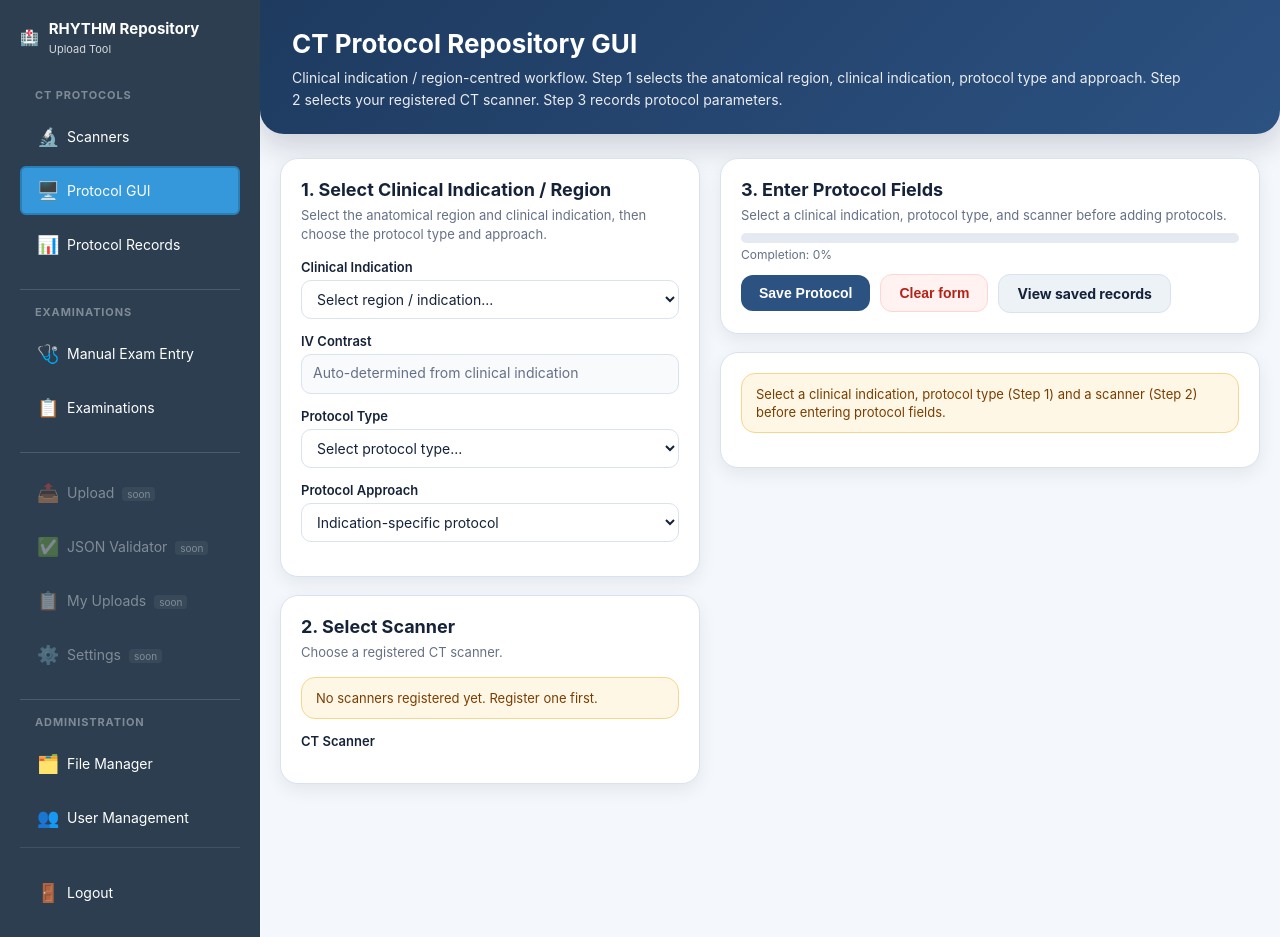
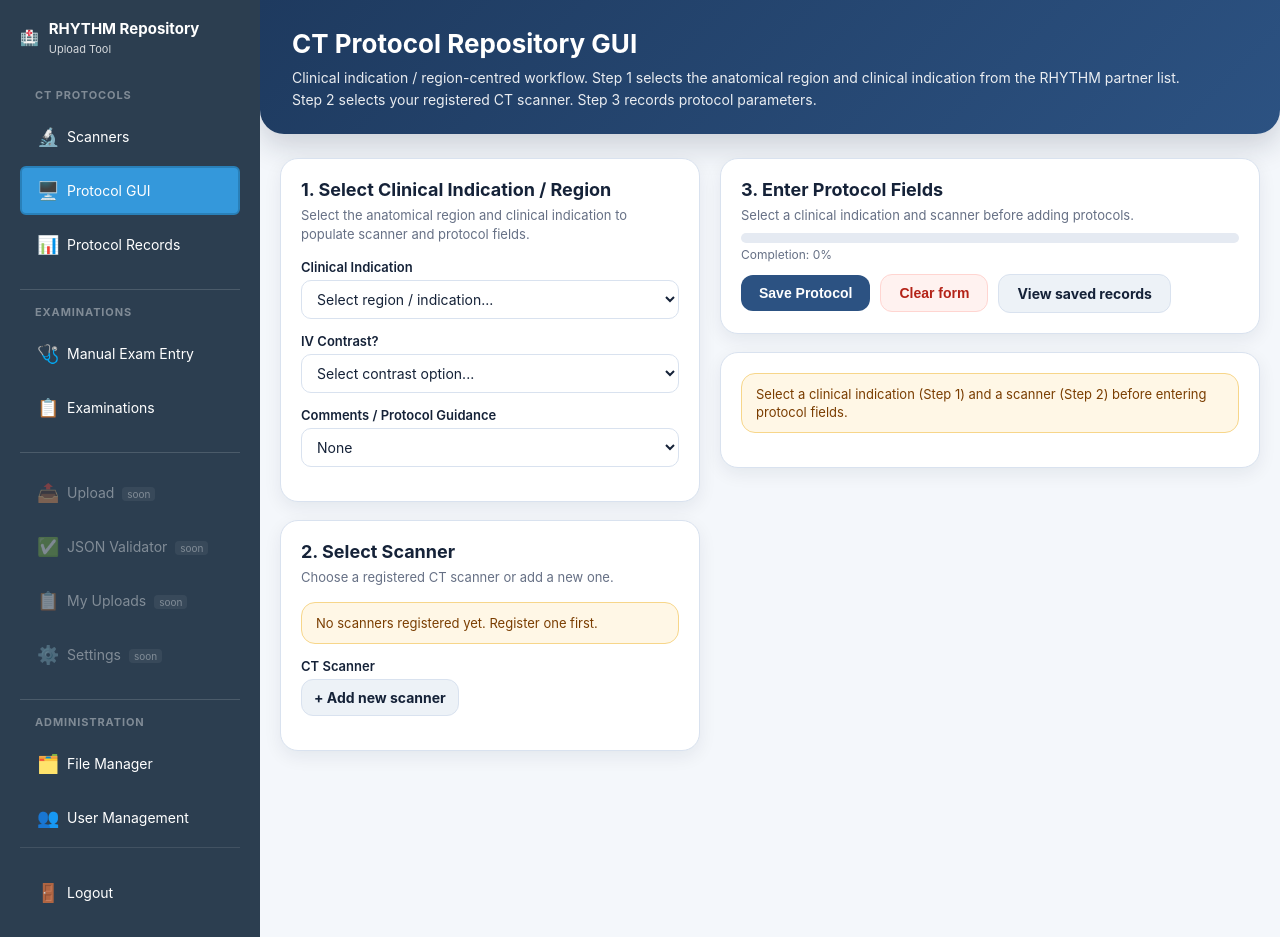
Before and after one commit to jsfakian/rhythm, a Django app: page /protocols/gui/ in a window 1280 px wide. Run offline with Django 5.2, Linux system fonts and the light colour scheme; the visitor is signed in with stand-in values (Sample User, id 1); data that the repository does not hold is empty; parts of the project's set-up code (start-up, migrations or seed data) failed here and were passed over.

Commit message:
feat: apply CT Protocol GUI changes from fix-problems branch
- Clinical indication dropdown populates IV contrast and comments options
  dynamically from ClinicalIndicationRow data instead of static fields
- Protocol type tabs rendered in Section 3 (not a dropdown in Step 1)
- Removed Protocol Type dropdown, Protocol Approach replaced by data-driven comments
- Added "+ Add new scanner" shortcut link in Step 2
- Protocol fields: added protocol_name, number_of_phases, scan_fov selects;
  kernel_class and reconstruction_algorithm now use choice dropdowns
- Completion tracking updated to include new fields

Co-Authored-By: Claude Sonnet 4.6 <noreply@anthropic.com>

```diff
--- a/ct_upload_platform/templates/uploads/protocol_clinical_gui.html
+++ b/ct_upload_platform/templates/uploads/protocol_clinical_gui.html
@@ -39,14 +39,22 @@
             border-color: var(--primary2); box-shadow: 0 0 0 3px rgba(40,75,122,.12);
         }
         .field-row textarea { min-height: 68px; resize: vertical; }
-        .contrast-display {
-            padding: 9px 11px; background: #f8fafc; border: 1px solid var(--border);
-            border-radius: 10px; font-size: 14px; min-height: 40px;
-        }
         .notice { background: var(--warn-bg); border: 1px solid #f7d68a; color: #7a3d00; padding: 11px 14px; border-radius: 14px; font-size: 13px; margin-bottom: 14px; line-height: 1.4; }
         .info-box { background: var(--accent); border: 1px solid #c7dbff; color: var(--primary); padding: 11px 14px; border-radius: 14px; font-size: 13px; margin-top: 14px; line-height: 1.4; }
         .success-box { background: var(--ok-bg); border: 1px solid #b7e4c7; color: var(--ok); padding: 11px 14px; border-radius: 14px; font-size: 13px; margin-bottom: 14px; }
         .danger-box { background: var(--danger-bg); border: 1px solid #ffd5d1; color: var(--danger); padding: 11px 14px; border-radius: 14px; font-size: 13px; margin-bottom: 14px; }
+        .scanner-select-row { display: flex; gap: 8px; align-items: flex-end; }
+        .scanner-select-row select { flex: 1; }
+        .tabs { display: flex; gap: 6px; flex-wrap: wrap; margin-bottom: 16px; background: #edf2f7; padding: 6px; border-radius: 14px; }
+        .tab-btn {
+            background: transparent; color: #344054; border: 1px solid transparent;
+            padding: 8px 14px; border-radius: 10px; cursor: pointer; font-weight: 600;
+            font-size: 13px; transition: all .15s;
+        }
+        .tab-btn.active { background: white; color: var(--primary); border-color: var(--border); box-shadow: 0 3px 8px rgba(21,34,56,.08); }
+        .fields-grid { display: grid; grid-template-columns: repeat(3, 1fr); gap: 14px; }
+        .fields-grid .full { grid-column: 1/-1; }
+        .fields-grid .half { grid-column: span 2; }
         .progress-bar-wrap { height: 10px; background: #e5eaf2; border-radius: 999px; overflow: hidden; margin-top: 8px; }
         .progress-bar { height: 100%; background: var(--primary2); width: 0%; transition: width .2s; }
         .form-actions { display: flex; gap: 10px; flex-wrap: wrap; margin-top: 16px; align-items: center; }
@@ -61,15 +69,12 @@
         .btn-records { background: #edf2f7; color: var(--text); border: 1px solid var(--border); }
         .exists-banner { display: none; }
         .exists-banner.visible { display: block; }
-        .fields-grid { display: grid; grid-template-columns: repeat(3, 1fr); gap: 14px; }
-        .fields-grid .full { grid-column: 1/-1; }
-        .fields-grid .half { grid-column: span 2; }
         @media(max-width:1100px) {
             .gui-layout { grid-template-columns: 1fr; }
             .sticky-col { position: static; }
             .fields-grid { grid-template-columns: 1fr 1fr; }
         }
-        @media(max-width:640px) { .fields-grid { grid-template-columns: 1fr; } }
+        @media(max-width:640px) { .fields-grid { grid-column: 1fr; } }
     </style>
 </head>
 <body>
@@ -78,7 +83,7 @@
     <div class="main-content">
         <div class="gui-header">
             <h1>CT Protocol Repository GUI</h1>
-            <p>Clinical indication / region-centred workflow. Step 1 selects the anatomical region, clinical indication, protocol type and approach. Step 2 selects your registered CT scanner. Step 3 records protocol parameters.</p>
+            <p>Clinical indication / region-centred workflow. Step 1 selects the anatomical region and clinical indication from the RHYTHM partner list. Step 2 selects your registered CT scanner. Step 3 records protocol parameters.</p>
         </div>
         <div class="gui-layout">
             <!-- Left sticky column -->
@@ -86,32 +91,18 @@
                 <!-- Step 1 -->
                 <div class="gui-card">
                     <h2>1. Select Clinical Indication / Region</h2>
-                    <p class="desc">Select the anatomical region and clinical indication, then choose the protocol type and approach.</p>
+                    <p class="desc">Select the anatomical region and clinical indication to populate scanner and protocol fields.</p>
                     <div class="field-row">
                         <label>Clinical Indication</label>
                         <select id="cl_clinical" onchange="onClinicalChange()"><option value="">Select region / indication...</option></select>
                     </div>
                     <div class="field-row">
-                        <label>IV Contrast</label>
-                        <div class="contrast-display">
-                            <span id="contrastDisplayText" style="color:var(--muted);">Auto-determined from clinical indication</span>
-                        </div>
+                        <label>IV Contrast?</label>
+                        <select id="cl_contrast" onchange="onStep1Change()"><option value="">Select contrast option...</option></select>
                     </div>
                     <div class="field-row">
-                        <label>Protocol Type</label>
-                        <select id="cl_protocol_type" onchange="onProtocolTypeChange()">
-                            <option value="">Select protocol type...</option>
-                            <option value="PEDIATRIC_HEAD">Pediatric Head</option>
-                            <option value="PEDIATRIC_BODY">Pediatric Body</option>
-                            <option value="YOUNG_ADULT">Young Adult</option>
-                        </select>
-                    </div>
-                    <div class="field-row">
-                        <label>Protocol Approach</label>
-                        <select id="cl_comments" onchange="onStep1Change()">
-                            <option value="Indication-specific protocol">Indication-specific protocol</option>
-                            <option value="Anatomical protocol">Anatomical protocol</option>
-                        </select>
+                        <label>Comments / Protocol Guidance</label>
+                        <select id="cl_comments" onchange="onStep1Change()"><option value="">None</option></select>
                     </div>
                     <div id="clinicalPreview" class="info-box" style="display:none;"></div>
                 </div>
@@ -119,11 +110,14 @@
                 <!-- Step 2 -->
                 <div class="gui-card">
                     <h2>2. Select Scanner</h2>
-                    <p class="desc">Choose a registered CT scanner.</p>
+                    <p class="desc">Choose a registered CT scanner or add a new one.</p>
                     <div id="noScannersNotice" class="notice" style="display:none;">No scanners registered yet. Register one first.</div>
                     <div class="field-row">
                         <label>CT Scanner</label>
-                        <select id="scanner_select" onchange="onScannerChange()"><option value="">Select scanner...</option></select>
+                        <div class="scanner-select-row">
+                            <select id="scanner_select" onchange="onScannerChange()"><option value="">Select scanner...</option></select>
+                            <a href="/scanners/create/?next=/protocols/gui/" class="btn-gui btn-records" style="white-space:nowrap;text-decoration:none;padding:9px 12px;">+ Add new scanner</a>
+                        </div>
                     </div>
                     <div id="scannerPreview" style="display:none;margin-top:8px;font-size:13px;color:var(--muted);"></div>
                 </div>
@@ -136,7 +130,7 @@
                     <div style="display:flex;justify-content:space-between;align-items:flex-start;flex-wrap:wrap;gap:12px;">
                         <div style="flex:1;">
                             <h2>3. Enter Protocol Fields</h2>
-                            <p id="protocolContextText" class="desc" style="margin-bottom:6px;">Select a clinical indication, protocol type, and scanner before adding protocols.</p>
+                            <p id="protocolContextText" class="desc" style="margin-bottom:6px;">Select a clinical indication and scanner before adding protocols.</p>
                             <div class="progress-bar-wrap"><div class="progress-bar" id="progressBar"></div></div>
                             <div style="font-size:12px;color:var(--muted);margin-top:4px;">Completion: <span id="completionPct">0%</span></div>
                         </div>
@@ -157,10 +151,11 @@
                     <div id="successBanner" class="success-box" style="display:none;margin-top:14px;"></div>
                 </div>
 
-                <!-- Protocol fields -->
+                <!-- Protocol tabs + fields -->
                 <div class="gui-card">
-                    <div id="protocolBlocked" class="notice">Select a clinical indication, protocol type (Step 1) and a scanner (Step 2) before entering protocol fields.</div>
+                    <div id="protocolBlocked" class="notice">Select a clinical indication (Step 1) and a scanner (Step 2) before entering protocol fields.</div>
                     <div id="protocolFormWrap" style="display:none;">
+                        <div class="tabs" id="protocolTabs"></div>
                         <div id="protocolFields"></div>
                     </div>
                 </div>
@@ -177,14 +172,16 @@ const PROTOCOL_CHOICES = {{ protocol_choices_json|safe }};
 const MANUFACTURER_OPTIONS = {{ manufacturer_options_json|safe }};
 const MA_INPUT_SPECS = {{ ma_input_specs_json|safe }};
 const CSRF_TOKEN = '{{ csrf_token }}';
+// Derived lookup helpers populated from CLINICAL_ROWS for convenience
+const ANATOMICAL_REGIONS = [...new Set(CLINICAL_ROWS.map(r => r.anatomical_region))];
+const CLINICAL_INDICATIONS = [...new Set(CLINICAL_ROWS.map(r => r.clinical_indication))];
 
 const OTHER_VAL = "Other: Please Specify";
-const AUTO_KVP_PASSIVE = new Set(['Off', 'Not Available', '']);
 
 let state = {
-    region: "", indication: "", contrast: "", comments: "Indication-specific protocol",
+    region: "", indication: "", contrast: "", comments: "",
     scannerId: "",
-    activeTab: "",
+    activeTab: Object.keys(PROTOCOL_TABS)[0],
     fields: {},
 };
 
@@ -201,7 +198,6 @@ function initStep1() {
     const pairs = unique(CLINICAL_ROWS.map(r => `${r.anatomical_region} / ${r.clinical_indication}`));
     const current = state.region && state.indication ? `${state.region} / ${state.indication}` : '';
     setSelect(document.getElementById('cl_clinical'), pairs, 'Select region / indication...', current);
-    state.comments = document.getElementById('cl_comments').value;
 }
 
 function onClinicalChange() {
@@ -213,36 +209,29 @@ function onClinicalChange() {
     } else {
         state.region = ""; state.indication = "";
     }
-    // Auto-determine contrast from the matching clinical row
+    state.contrast = ""; state.comments = "";
     const matches = CLINICAL_ROWS.filter(r => r.anatomical_region === state.region && r.clinical_indication === state.indication);
-    const contrastEl = document.getElementById('contrastDisplayText');
-    if (matches.length > 0) {
-        const rawContrast = matches[0].iv_contrast;
-        state.contrast = rawContrast.split(',')[0].trim();
-        contrastEl.textContent = rawContrast;
-        contrastEl.style.color = 'var(--text)';
-    } else {
-        state.contrast = '';
-        contrastEl.textContent = 'Auto-determined from clinical indication';
-        contrastEl.style.color = 'var(--muted)';
+    // IV contrast options — auto-select when only one option available
+    const contrastOpts = unique(matches.flatMap(r => r.iv_contrast.split(',').map(s => s.trim())));
+    setSelect(document.getElementById('cl_contrast'), contrastOpts, 'Select contrast option...', '');
+    if (contrastOpts.length === 1) {
+        document.getElementById('cl_contrast').value = contrastOpts[0];
+        state.contrast = contrastOpts[0];
     }
-    updatePreview();
-    updateProtocolContext();
-}
-
-function onProtocolTypeChange() {
-    const newType = document.getElementById('cl_protocol_type').value;
-    if (newType !== state.activeTab) {
-        state.activeTab = newType;
-        state.fields = {};
+    // Comments from data
+    const commentOpts = unique(matches.map(r => r.comments).filter(Boolean));
+    setSelect(document.getElementById('cl_comments'), commentOpts, 'None', '');
+    if (commentOpts.length === 1) {
+        document.getElementById('cl_comments').value = commentOpts[0];
+        state.comments = commentOpts[0];
     }
-    updateProtocolContext();
+    updatePreview(); updateProtocolContext();
 }
 
 function onStep1Change() {
+    state.contrast = document.getElementById('cl_contrast').value;
     state.comments = document.getElementById('cl_comments').value;
-    updatePreview();
-    updateProtocolContext();
+    updatePreview(); updateProtocolContext();
     // Re-sync the locked contrast field if the protocol form is already visible
     const mappedContrast = mapContrastFromIV(state.contrast);
     const sel = document.getElementById('fld_contrast');
@@ -251,11 +240,9 @@ function onStep1Change() {
 
 function updatePreview() {
     const box = document.getElementById('clinicalPreview');
-    if (state.region && state.indication) {
+    if (state.region && state.indication && state.contrast) {
         box.style.display = 'block';
-        box.innerHTML = `<strong>Selected:</strong> ${esc(state.region)} — ${esc(state.indication)}`
-            + (state.contrast ? `<br><strong>IV contrast:</strong> ${esc(state.contrast)}` : '')
-            + (state.comments ? `<br><strong>Approach:</strong> ${esc(state.comments)}` : '');
+        box.innerHTML = `<strong>Selected:</strong> ${esc(state.region)} — ${esc(state.indication)}<br><strong>IV contrast:</strong> ${esc(state.contrast)}${state.comments ? `<br><strong>Comments:</strong> ${esc(state.comments)}` : ''}`;
     } else {
         box.style.display = 'none';
     }
@@ -275,6 +262,7 @@ function initStep2() {
 
 function onScannerChange() {
     state.scannerId = document.getElementById('scanner_select').value;
+    // Clear manufacturer-specific fields so stale values from a previous scanner don't carry over
     delete state.fields['auto_kvp_selection'];
     delete state.fields['auto_ma_modulation'];
     const scanner = SCANNERS.find(s => s.id === state.scannerId);
@@ -290,14 +278,28 @@ function onScannerChange() {
 
 /* ── Step 3 ── */
 function updateProtocolContext() {
-    const ready = state.region && state.indication && state.scannerId && state.activeTab;
+    const ready = state.region && state.indication && state.contrast && state.scannerId;
     document.getElementById('protocolBlocked').style.display = ready ? 'none' : 'block';
     document.getElementById('protocolFormWrap').style.display = ready ? 'block' : 'none';
     if (!ready) return;
     const scanner = SCANNERS.find(s => s.id === state.scannerId);
-    const tabLabels = { PEDIATRIC_HEAD: 'Pediatric Head', PEDIATRIC_BODY: 'Pediatric Body', YOUNG_ADULT: 'Young Adult' };
     document.getElementById('protocolContextText').innerHTML =
-        `Selected: <strong>${esc(state.region)} / ${esc(state.indication)}</strong> &nbsp;&middot;&nbsp; Type: <strong>${esc(tabLabels[state.activeTab] || state.activeTab)}</strong> &nbsp;&middot;&nbsp; Scanner: <strong>${esc(scanner ? scanner.display : '')}</strong>`;
+        `Selected: <strong>${esc(state.region)} / ${esc(state.indication)}</strong> &nbsp;&middot;&nbsp; Scanner: <strong>${esc(scanner ? scanner.display : '')}</strong>`;
+    renderTabs();
+    renderFields();
+}
+
+function renderTabs() {
+    const container = document.getElementById('protocolTabs');
+    container.innerHTML = Object.entries(PROTOCOL_TABS).map(([key, tab]) =>
+        `<button class="tab-btn${key===state.activeTab?' active':''}" onclick="setTab('${key}')">${esc(tab.label)}</button>`
+    ).join('');
+}
+
+function setTab(key) {
+    state.activeTab = key;
+    state.fields = {};
+    renderTabs();
     renderFields();
 }
 
@@ -344,32 +346,6 @@ function mapContrastFromIV(ivContrast) {
     return /non/i.test(ivContrast) ? 'No Contrast' : 'Contrast-Enhanced';
 }
 
-function isAutoKvpActive() {
-    const val = state.fields['auto_kvp_selection'] || '';
-    return val && !AUTO_KVP_PASSIVE.has(val);
-}
-
-function renderKvpFields() {
-    if (isAutoKvpActive()) {
-        const kvpOpts = getOptions('kvp').filter(o => !/dual|spectral|other/i.test(o));
-        const refKvpVal = state.fields['kvp'] || '';
-        const tissueVal = esc(state.fields['tissue_of_interest'] || '');
-        return `<div class="field-row">
-            <label>Ref. kVp</label>
-            <select id="fld_kvp" onchange="onFieldChange('kvp')">
-                <option value="">Select...</option>
-                ${kvpOpts.map(o => `<option value="${esc(o)}"${o===refKvpVal?' selected':''}>${esc(o)}</option>`).join('')}
-            </select>
-        </div>
-        <div class="field-row">
-            <label>Tissue of interest</label>
-            <input type="text" id="fld_tissue_of_interest" value="${tissueVal}" placeholder="e.g. Soft tissue imaging" oninput="onFieldChange('tissue_of_interest')" />
-        </div>`;
-    } else {
-        return makeSelect('kvp', getOptions('kvp'), 'kVp', false);
-    }
-}
-
 function onCombinedEgAgChange() {
     const idx = parseInt(document.getElementById('fld_eg_ag').value);
     const tab = PROTOCOL_TABS[state.activeTab];
@@ -403,7 +379,10 @@ function renderFields() {
         </select>
     </div>`;
 
+    if (!state.fields['number_of_phases']) state.fields['number_of_phases'] = '1';
+
     const scanTypeOpts = getOptions('scan_type').filter(o => /sequential|axial|helical|spiral/i.test(o));
+    const scanFovOpts = ['Ped Head', 'Ped Body', 'Small Head', 'Head', 'Small Body', 'Medium Body', 'Large Body'];
     const pitchVal = esc(state.fields['pitch'] || '');
     const pitchHtml = `<div class="field-row">
         <label>Pitch</label>
@@ -421,18 +400,20 @@ function renderFields() {
         </div>
     </div>
     <div class="fields-grid">
+        ${makeInput('protocol_name', 'Protocol Name', false, false)}
         ${makeSelect('scan_type', scanTypeOpts, 'Scan Type', false, true)}
         ${contrastHtml}
+        ${makeSelect('number_of_phases', getOptions('number_of_phases'), 'Number of Phases', false)}
         ${makeSelect('auto_kvp_selection', getManufacturerFieldOptions('auto_kvp_selection') || getOptions('auto_kvp_selection'), 'Automatic kVp Selection', false)}
-        <div id="kvp_fields_slot">${renderKvpFields()}</div>
+        ${makeSelect('kvp', getOptions('kvp'), 'kVp', false)}
         ${makeSelect('auto_ma_modulation', getManufacturerFieldOptions('auto_ma_modulation') || getOptions('auto_ma_modulation'), 'Automatic mA Modulation', false)}
         <div id="mas_inputs_slot" style="grid-column:span 2;">${renderMasInputs()}</div>
         ${pitchHtml}
         ${makeSelect('rotation_time', getOptions('rotation_time'), 'Rotation Time (s)', false)}
         ${makeSelect('slice_thickness', getOptions('slice_thickness'), 'Slice Thickness 1st Recon (mm)', false)}
-        ${makeInput('kernel_class', 'Reconstruction filter kernel', false, false)}
-        ${makeInput('reconstruction_algorithm', 'Reconstruction algorithm', false, false)}
-        ${makeInput('strength', 'Strength', false, false)}
+        ${makeSelect('scan_fov', scanFovOpts, 'Scan Field of View', false)}
+        ${makeSelect('kernel_class', getOptions('kernel_class'), 'Generic Kernel Class', false)}
+        ${makeSelect('reconstruction_algorithm', getOptions('reconstruction_algorithm'), 'Reconstruction Algorithm', false)}
         ${makeInput('notes', 'Additional Free-Text Notes', true, true)}
     </div>`;
 
@@ -448,8 +429,10 @@ function renderMasInputs() {
     if (!maValue && !dropdownIsOther) {
         labels = [];
     } else if (dropdownIsOther || !Object.prototype.hasOwnProperty.call(MA_INPUT_SPECS, maValue)) {
+        // "Other: Please Specify" selected (text input may still be empty) or custom free-text
         labels = MA_INPUT_SPECS['Other: Please Specify'] || ['mA'];
     } else {
+        // Known value — use the seeded spec (may be empty list for "Not Available")
         labels = MA_INPUT_SPECS[maValue];
     }
     if (!labels.length) return '';
@@ -489,35 +472,29 @@ function onFieldChange(key) {
         if (otherDiv) otherDiv.style.display = 'none';
         state.fields[key] = el.value;
     }
+    // When mA modulation changes, reset stored mAs values and re-render the fields
     if (key === 'auto_ma_modulation') {
         state.fields['mas_inputs'] = {};
-        const masSlot = document.getElementById('mas_inputs_slot');
-        if (masSlot) masSlot.innerHTML = renderMasInputs();
-    }
-    if (key === 'auto_kvp_selection') {
-        state.fields['kvp'] = '';
-        state.fields['tissue_of_interest'] = '';
-        const kvpSlot = document.getElementById('kvp_fields_slot');
-        if (kvpSlot) kvpSlot.innerHTML = renderKvpFields();
+        const container = document.getElementById('protocolFields');
+        if (container) {
+            // Re-render only the mAs inputs section without a full renderFields()
+            // to preserve other field values already entered.
+            const masSlot = document.getElementById('mas_inputs_slot');
+            if (masSlot) masSlot.innerHTML = renderMasInputs();
+        }
     }
     updateCompletion();
 }
 
 function onOtherInput(key) {
     state.fields[key] = document.getElementById('fld_' + key + '_other_txt')?.value.trim() || '';
-    if (key === 'auto_kvp_selection') {
-        state.fields['kvp'] = '';
-        state.fields['tissue_of_interest'] = '';
-        const kvpSlot = document.getElementById('kvp_fields_slot');
-        if (kvpSlot) kvpSlot.innerHTML = renderKvpFields();
-    }
     updateCompletion();
 }
 
 function updateCompletion() {
-    const keys = ['examination_group', 'age_group', 'scan_type', 'contrast',
-        'auto_kvp_selection', 'kvp', 'auto_ma_modulation',
-        'pitch', 'rotation_time', 'slice_thickness', 'kernel_class', 'reconstruction_algorithm'];
+    const keys = ['examination_group', 'age_group', 'protocol_name', 'scan_type', 'contrast',
+        'number_of_phases', 'auto_kvp_selection', 'kvp', 'auto_ma_modulation',
+        'pitch', 'rotation_time', 'slice_thickness', 'scan_fov', 'kernel_class', 'reconstruction_algorithm'];
     const filled = keys.filter(k => state.fields[k] && String(state.fields[k]).trim()).length;
     const pct = Math.round((filled / keys.length) * 100);
     document.getElementById('progressBar').style.width = pct + '%';
@@ -526,23 +503,17 @@ function updateCompletion() {
 
 function clearProtocolForm() {
     state.fields = {};
-    if (document.getElementById('protocolFormWrap').style.display !== 'none') {
-        renderFields();
-    }
+    renderFields();
     document.getElementById('existsBanner').classList.remove('visible');
     document.getElementById('successBanner').style.display = 'none';
 }
 
 function resetStep1() {
-    state = { region: "", indication: "", contrast: "", comments: "Indication-specific protocol", scannerId: "", activeTab: "", fields: {} };
+    state = { region: "", indication: "", contrast: "", comments: "", scannerId: "", activeTab: Object.keys(PROTOCOL_TABS)[0], fields: {} };
     initStep1();
-    document.getElementById('cl_protocol_type').value = '';
-    document.getElementById('cl_comments').value = 'Indication-specific protocol';
-    const contrastEl = document.getElementById('contrastDisplayText');
-    contrastEl.textContent = 'Auto-determined from clinical indication';
-    contrastEl.style.color = 'var(--muted)';
-    updatePreview();
-    updateProtocolContext();
+    setSelect(document.getElementById('cl_contrast'), [], 'Select contrast option...', '');
+    setSelect(document.getElementById('cl_comments'), [], 'None', '');
+    updatePreview(); updateProtocolContext();
 }
 
 /* ── Save ── */
@@ -550,11 +521,8 @@ async function saveProtocol(forceUpdate) {
     document.getElementById('existsBanner').classList.remove('visible');
     document.getElementById('successBanner').style.display = 'none';
 
-    if (!state.region || !state.indication) {
-        alert('Please complete Step 1: select anatomical region and clinical indication.'); return;
-    }
-    if (!state.activeTab) {
-        alert('Please select a Protocol Type in Step 1.'); return;
+    if (!state.region || !state.indication || !state.contrast) {
+        alert('Please complete Step 1: select anatomical region, clinical indication, and IV contrast.'); return;
     }
     if (!state.scannerId) { alert('Please select a scanner in Step 2.'); return; }
     if (!state.fields['examination_group'] || !state.fields['age_group']) {
```
